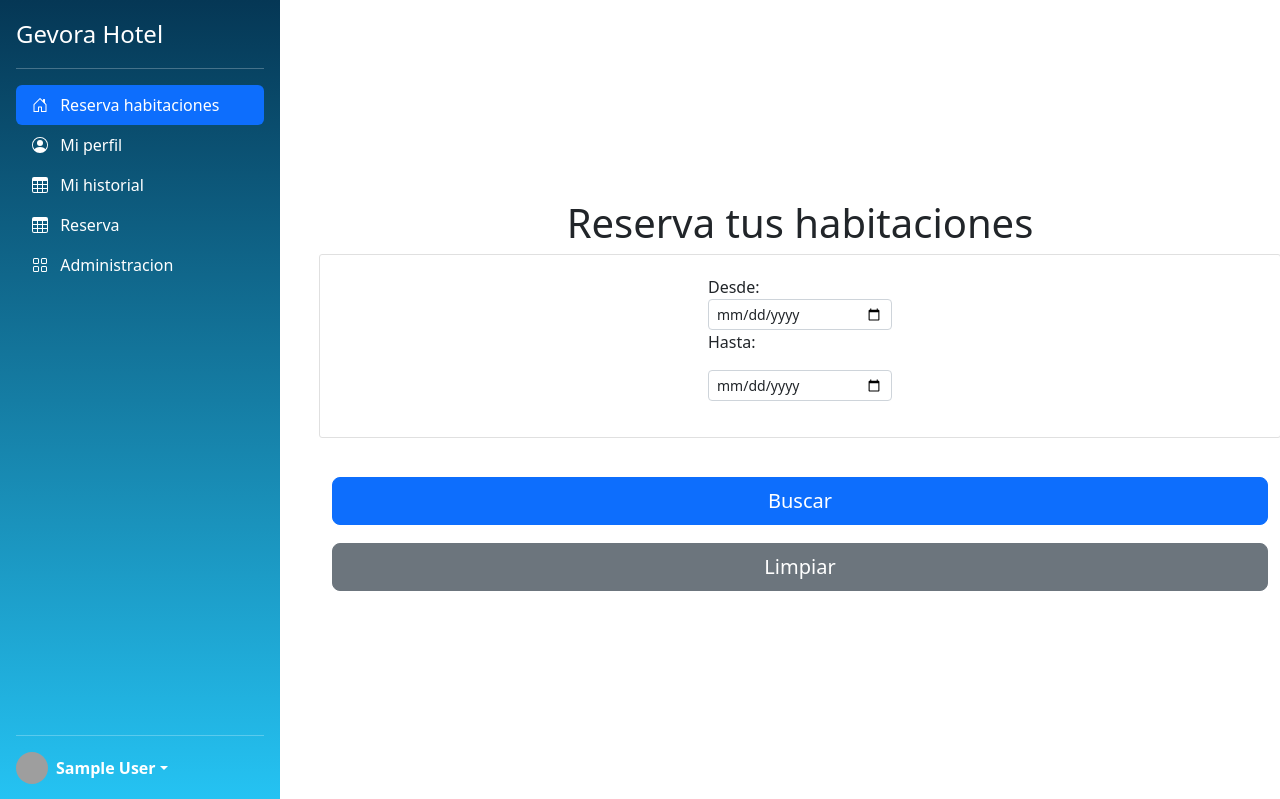
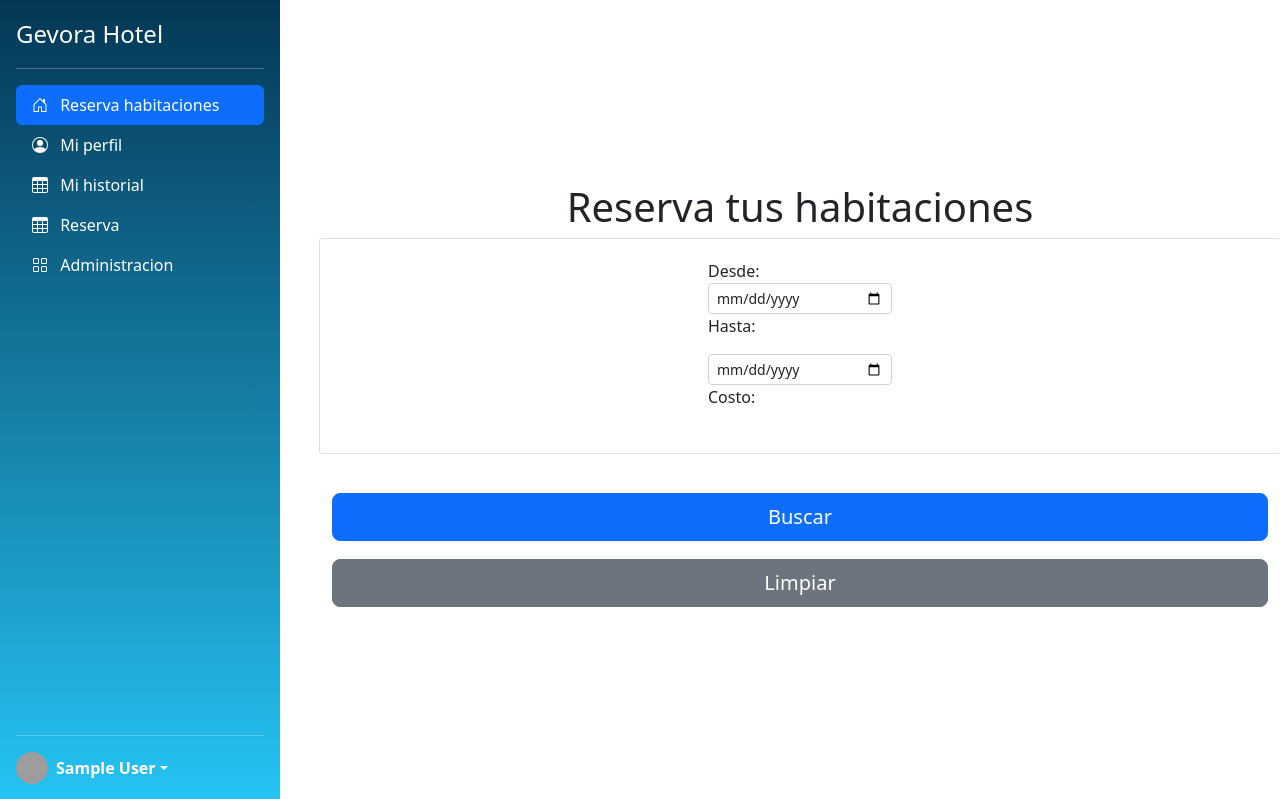
Before and after one commit to johnger13b/HotelApp, a Flask app: template templates/Reservas.html in a window 1280 px wide. Shown: the top 799 px of the page. Run offline with Flask 2, Linux system fonts and the light colour scheme; tables that the repository leaves empty hold one stand-in row (values such as "Sample post"); the template is opened without the code that fills it: values that come from a table or form of the project are taken from there, most other values are stand-ins (such as "Sample title", 1, 10 or a date in 2020); some libraries are stand-ins or nearby versions; grey boxes are pictures that could not be loaded.

Commit message:
added forms archive for reservas

```diff
--- a/templates/Reservas.html
+++ b/templates/Reservas.html
@@ -31,6 +31,10 @@
             {{ render_simple_field(form.birddate, class='form-control form-control-sm') }}
             <!-- <input name="Hasta" type="date" class="form-control-sm"> -->
         </label>
+        <label for="Costo">Costo:
+            {{ render_simple_field(form.costo, class='form-control form-control-sm') }}
+            <!-- <input name="Hasta" type="date" class="form-control-sm"> -->
+        </label>
       </div>
       <div class="container d-flex flex-column justify-content-center">
         <button type="button" class="btn btn-primary btn-lg btn-block">Buscar</button>
```
